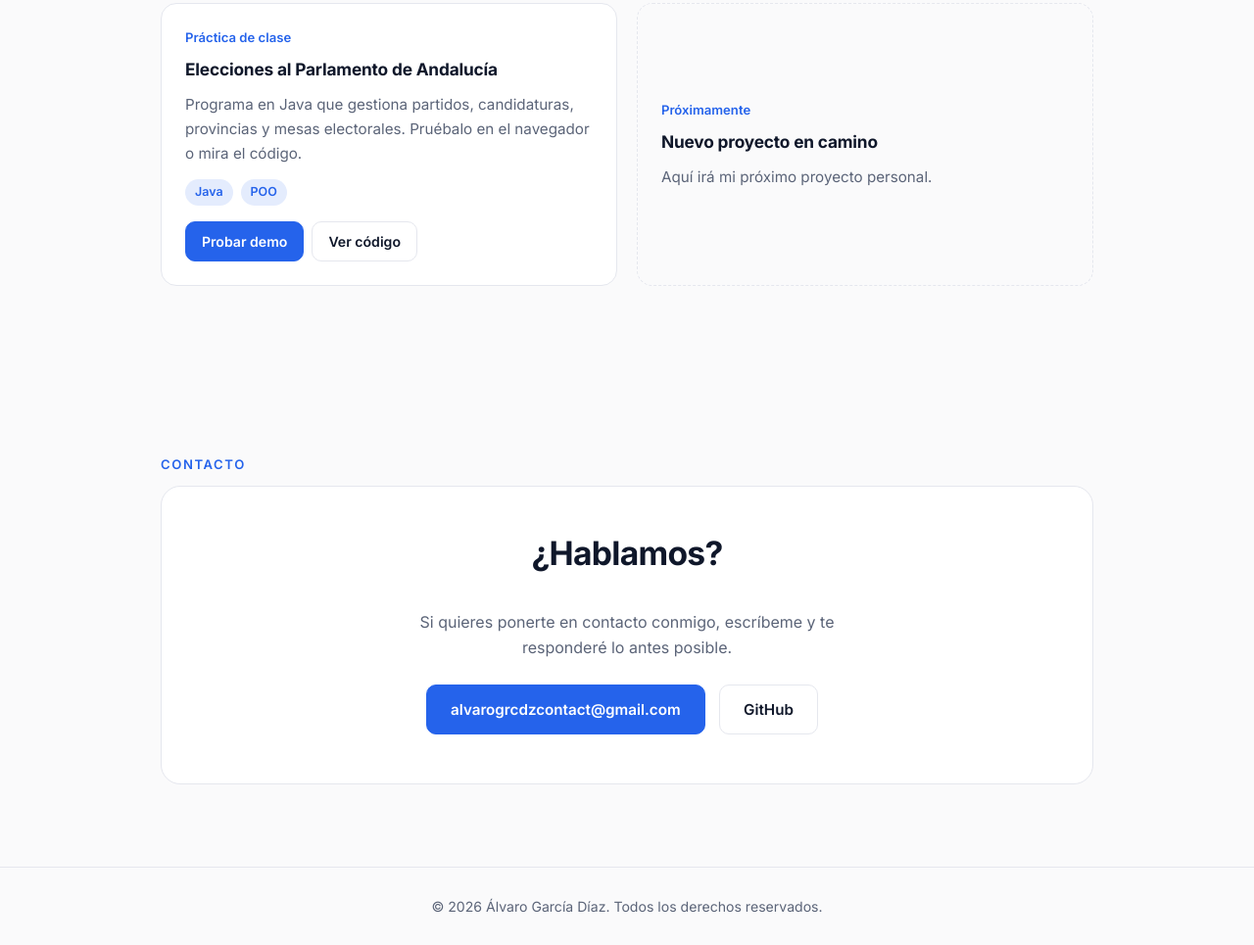
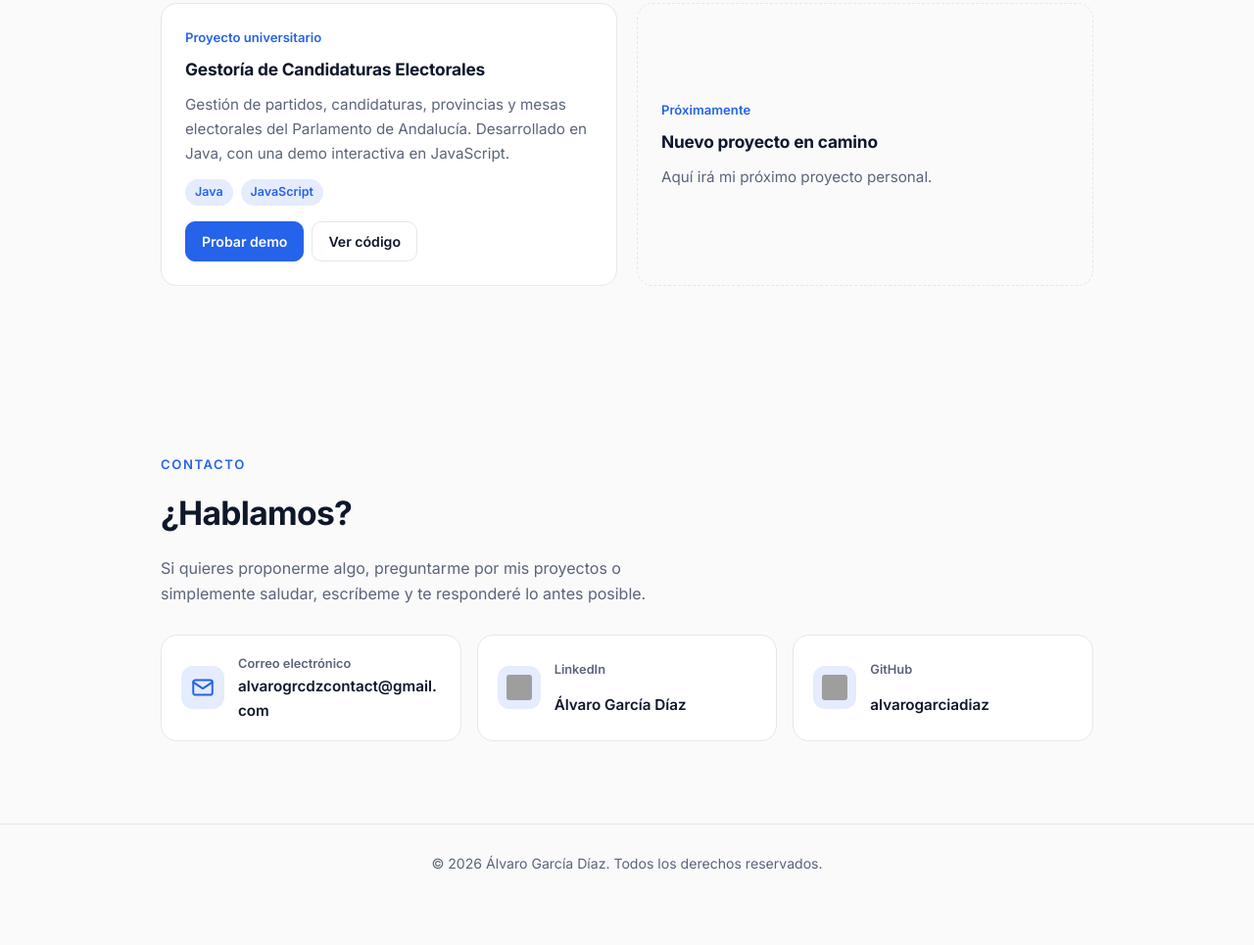
Before and after one commit to alvarogarciadiaz/alvarogarciadiaz.github.io, a plain HTML site: page index.html in a window 1280 px wide. Shown: the part 2311-3276 px from the top of the page at 98% size. After the commit the page ends 3232 px from the top, so only its background shows below. Drawn offline with Linux system fonts and the light colour scheme; grey boxes are pictures that could not be loaded.

Commit message:
Add files via upload
Cambio de icono y añadir linkedin

```diff
--- a/index.html
+++ b/index.html
@@ -52,12 +52,18 @@ h2{font-size:clamp(1.6rem,4vw,2.1rem);letter-spacing:-.02em;margin:0 0 30px}
 .chips li{display:flex;align-items:center;gap:10px;background:var(--surface);border:1px solid var(--border);border-radius:10px;padding:8px 16px 8px 10px;font-size:.95rem;font-weight:500}
 .chips img,.chips svg{width:28px;height:28px;flex:none}
 .chips svg{color:#0091bd}
+.nb{display:grid;place-items:center;width:28px;height:28px;border-radius:6px;background:#1b6ac6;color:#fff;font-size:.7rem;font-weight:800;flex:none}
 @media (prefers-color-scheme:dark){.invert{filter:invert(1)}}
 .about{display:grid;gap:20px;max-width:68ch;color:var(--muted);font-size:1.05rem}
 .about p{margin:0}
 .about strong{color:var(--text)}
-.contact-box{background:var(--surface);border:1px solid var(--border);border-radius:20px;padding:40px 28px;text-align:center}
-.contact-box p{color:var(--muted);max-width:50ch;margin:0 auto 24px}
+.contact-lead{color:var(--muted);max-width:56ch;margin:-14px 0 28px}
+.contact-grid{display:grid;grid-template-columns:repeat(auto-fit,minmax(250px,1fr));gap:16px}
+.contact-card{display:grid;grid-template-columns:44px 1fr;column-gap:14px;align-items:center;background:var(--surface);border:1px solid var(--border);border-radius:16px;padding:18px 20px;text-decoration:none;color:var(--text);transition:transform .2s,border-color .2s}
+.contact-card:hover{transform:translateY(-3px);border-color:var(--accent)}
+.contact-card svg,.contact-card img{grid-row:span 2;width:44px;height:44px;padding:9px;border-radius:12px;background:var(--glow);color:var(--accent)}
+.cc-label{font-size:.8rem;font-weight:600;color:var(--muted)}
+.cc-value{font-weight:600;font-size:.95rem;overflow-wrap:anywhere}
 footer{border-top:1px solid var(--border);text-align:center;padding:28px 24px;color:var(--muted);font-size:.88rem}
 @media (prefers-reduced-motion:reduce){*{transition:none!important;scroll-behavior:auto!important}}
 </style>
@@ -128,7 +134,7 @@ footer{border-top:1px solid var(--border);text-align:center;padding:28px 24px;co
 <ul class="chips">
 <li><img src="https://cdn.jsdelivr.net/gh/devicons/devicon@v2.16.0/icons/vscode/vscode-original.svg" alt="" loading="lazy">VS Code</li>
 <li><img src="https://cdn.jsdelivr.net/gh/devicons/devicon@v2.16.0/icons/intellij/intellij-original.svg" alt="" loading="lazy">IntelliJ IDEA</li>
-<li><img src="https://cdn.jsdelivr.net/gh/devicons/devicon@v2.16.0/icons/netbeans/netbeans-original.svg" alt="" loading="lazy">NetBeans</li>
+<li><img src="https://cdn.jsdelivr.net/gh/devicons/devicon@v2.16.0/icons/netbeans/netbeans-plain.svg" alt="" loading="lazy" onerror="this.outerHTML='<span class=&quot;nb&quot;>NB</span>'">NetBeans</li>
 </ul></div>
 </section>
 
@@ -136,18 +142,25 @@ footer{border-top:1px solid var(--border);text-align:center;padding:28px 24px;co
 <span class="eyebrow">Proyectos</span>
 <h2>Lo que he construido</h2>
 <div class="grid">
-<div class="card"><div class="meta">Práctica de clase</div><h3>Elecciones al Parlamento de Andalucía</h3><p>Programa en Java que gestiona partidos, candidaturas, provincias y mesas electorales. Pruébalo en el navegador o mira el código.</p><div class="tags"><span class="tag">Java</span><span class="tag">POO</span></div><div class="actions"><a class="btn primary sm" href="elecciones.html">Probar demo</a><a class="btn sm" href="https://github.com/alvarogarciadiaz/gestion-elecciones-java">Ver código</a></div></div>
+<div class="card"><div class="meta">Proyecto universitario</div><h3>Gestoría de Candidaturas Electorales</h3><p>Gestión de partidos, candidaturas, provincias y mesas electorales del Parlamento de Andalucía. Desarrollado en Java, con una demo interactiva en JavaScript.</p><div class="tags"><span class="tag">Java</span><span class="tag">JavaScript</span></div><div class="actions"><a class="btn primary sm" href="elecciones.html">Probar demo</a><a class="btn sm" href="https://github.com/alvarogarciadiaz/gestion-elecciones-java">Ver código</a></div></div>
 <div class="card ghost"><div class="meta">Próximamente</div><h3>Nuevo proyecto en camino</h3><p>Aquí irá mi próximo proyecto personal.</p></div>
 </div>
 </section>
 
 <section id="contacto">
 <span class="eyebrow">Contacto</span>
-<div class="contact-box">
 <h2>¿Hablamos?</h2>
-<p>Si quieres ponerte en contacto conmigo, escríbeme y te responderé lo antes posible.</p>
-<a class="btn primary" href="mailto:alvarogrcdzcontact@gmail.com">alvarogrcdzcontact@gmail.com</a>
-<a class="btn" href="https://github.com/alvarogarciadiaz">GitHub</a>
+<p class="contact-lead">Si quieres proponerme algo, preguntarme por mis proyectos o simplemente saludar, escríbeme y te responderé lo antes posible.</p>
+<div class="contact-grid">
+<a class="contact-card" href="mailto:alvarogrcdzcontact@gmail.com">
+<svg viewBox="0 0 24 24" fill="none" stroke="currentColor" stroke-width="1.8" stroke-linecap="round" stroke-linejoin="round" aria-hidden="true"><rect x="3" y="5" width="18" height="14" rx="2"/><path d="m3 7 9 6 9-6"/></svg>
+<span class="cc-label">Correo electrónico</span><span class="cc-value">alvarogrcdzcontact@gmail.com</span></a>
+<a class="contact-card" href="https://www.linkedin.com/in/%C3%A1lvaro-garc%C3%ADa-d%C3%ADaz-" target="_blank" rel="noopener">
+<img src="https://cdn.jsdelivr.net/gh/devicons/devicon@v2.16.0/icons/linkedin/linkedin-original.svg" alt="" loading="lazy">
+<span class="cc-label">LinkedIn</span><span class="cc-value">Álvaro García Díaz</span></a>
+<a class="contact-card" href="https://github.com/alvarogarciadiaz" target="_blank" rel="noopener">
+<img class="invert" src="https://cdn.jsdelivr.net/gh/devicons/devicon@v2.16.0/icons/github/github-original.svg" alt="" loading="lazy">
+<span class="cc-label">GitHub</span><span class="cc-value">alvarogarciadiaz</span></a>
 </div>
 </section>
 </main>
```
Also changed, not shown: elecciones.html (+5 -5 lines).
